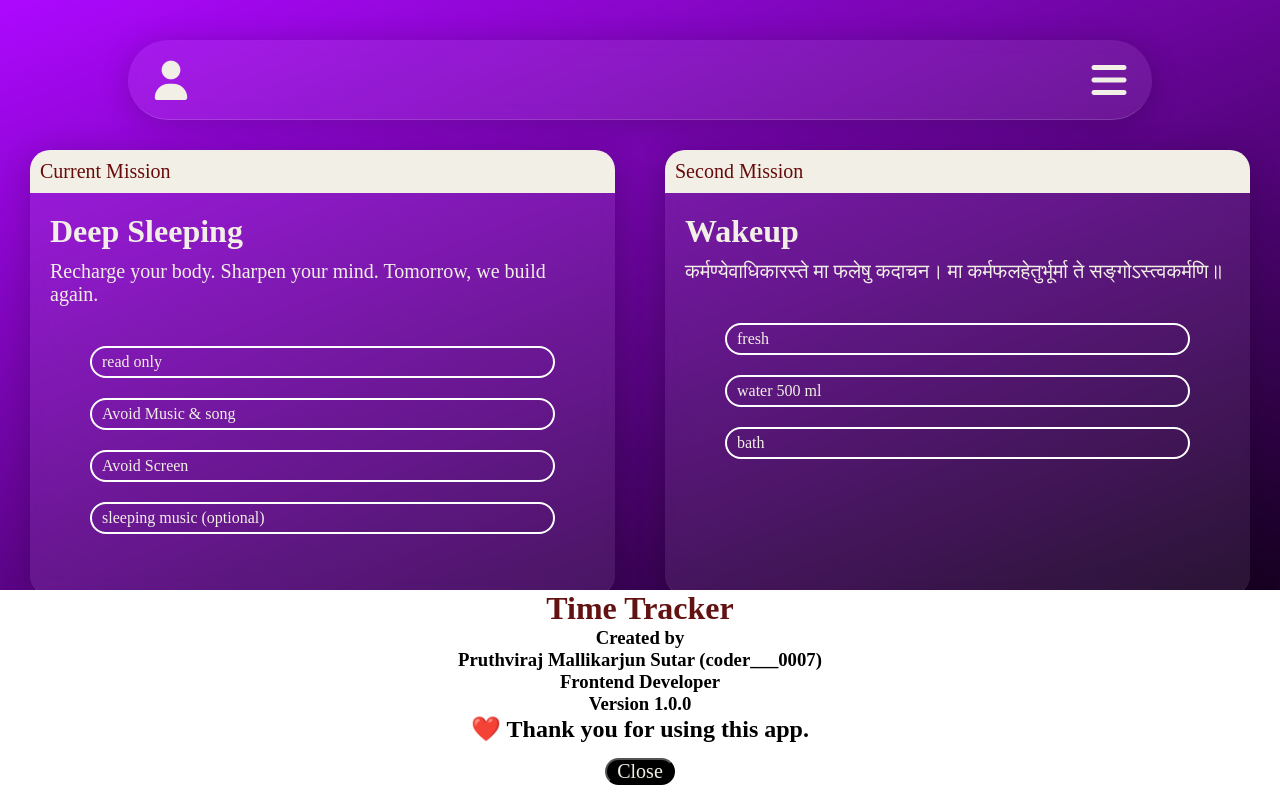
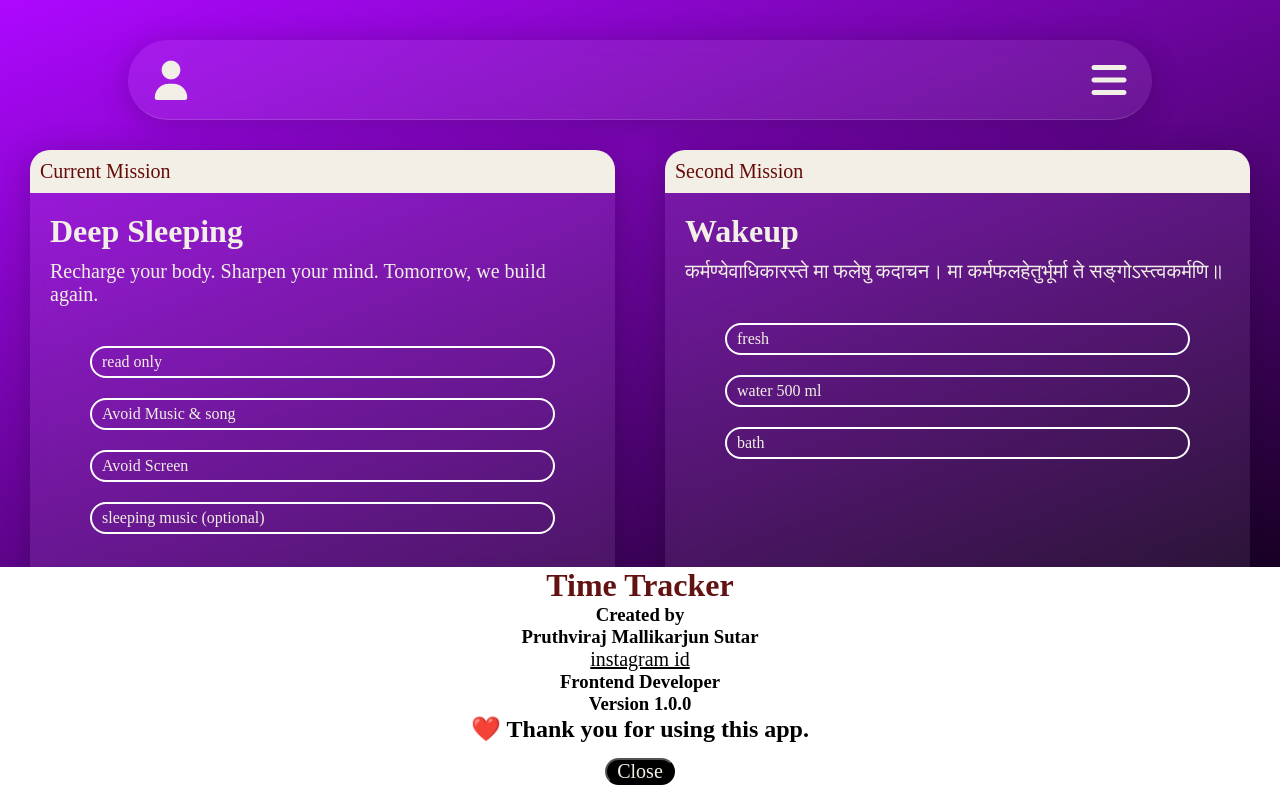
Before and after one commit to pruthviraj-0007/time-tracker-web, a plain HTML site: page index.html in a window 1280 px wide. Both pictures are taken after a click on the button "about app / version 1.0.0 / about developer". Drawn offline with Linux system fonts and the light colour scheme; a web font is replaced by a local one.

Commit message:
added instagram acount link

```diff
--- a/index.html
+++ b/index.html
@@ -67,7 +67,8 @@
     <div id="about-popup">
       <h1 class="app-name">Time Tracker</h1>
        <h3>Created by</h3>
-       <h3> Pruthviraj Mallikarjun Sutar (coder___0007)</h3>
+       <h3> Pruthviraj Mallikarjun Sutar </h3>
+       <a href="https://www.instagram.com/coder___0007/?hl=en">instagram id</a>
        <h3> Frontend Developer</h3>
        <h3>  Version 1.0.0 </h3>
          <h2>❤️ Thank you for using this app.</h2>
--- a/style.css
+++ b/style.css
@@ -155,6 +155,10 @@ color: black;
     border-radius: 999px;
     cursor: pointer;
   }
+  a{
+    color: black;
+    font-size: 20px;
+  }
 
 /* mobile responsive */
 @media screen and (max-width: 570px) {
```
